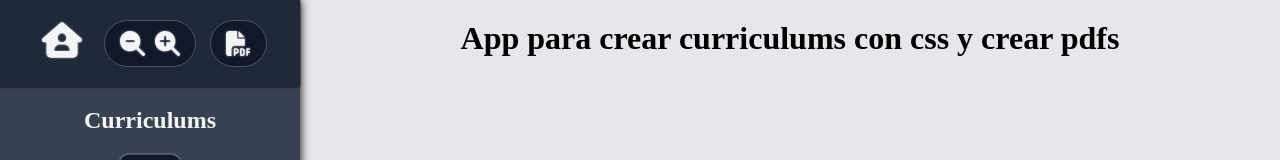
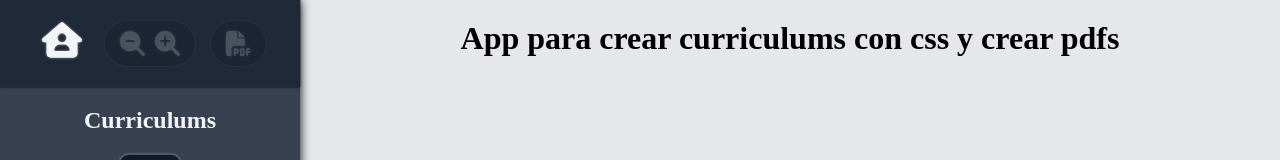
Before and after one commit to CartagoGit/print-cv, a Vue app: page / in a window 1280 px wide. Shown: the top 160 px of the page. Built offline with nearby package versions, Linux system fonts and the light colour scheme.

Commit message:
Actualización de estilos y funcionalidad deshabilitada

```diff
--- a/src/App.vue
+++ b/src/App.vue
@@ -7,13 +7,13 @@
 					@click="$router.push({ name: 'home' })" />
 			</section>
 			<section>
-				<span class="group-icons">
-					<ZoomOutIcon class="icon" />
+				<span class="group-icons disabled">
+					<ZoomOutIcon class="icon"  />
 					<ZoomInIcon class="icon" />
 				</span>
 			</section>
 			<section>
-				<span class="group-icons">
+				<span class="group-icons disabled">
 					<PdfIcon class="icon" />
 				</span>
 			</section>
--- a/src/assets/scss/app/_base.app.scss
+++ b/src/assets/scss/app/_base.app.scss
@@ -11,3 +11,9 @@ body {
 	padding: 0;
 	margin: 0;
 }
+
+*:disabled,
+.disabled {
+	pointer-events: none !important;
+	opacity: 0.2 !important;
+}
```
